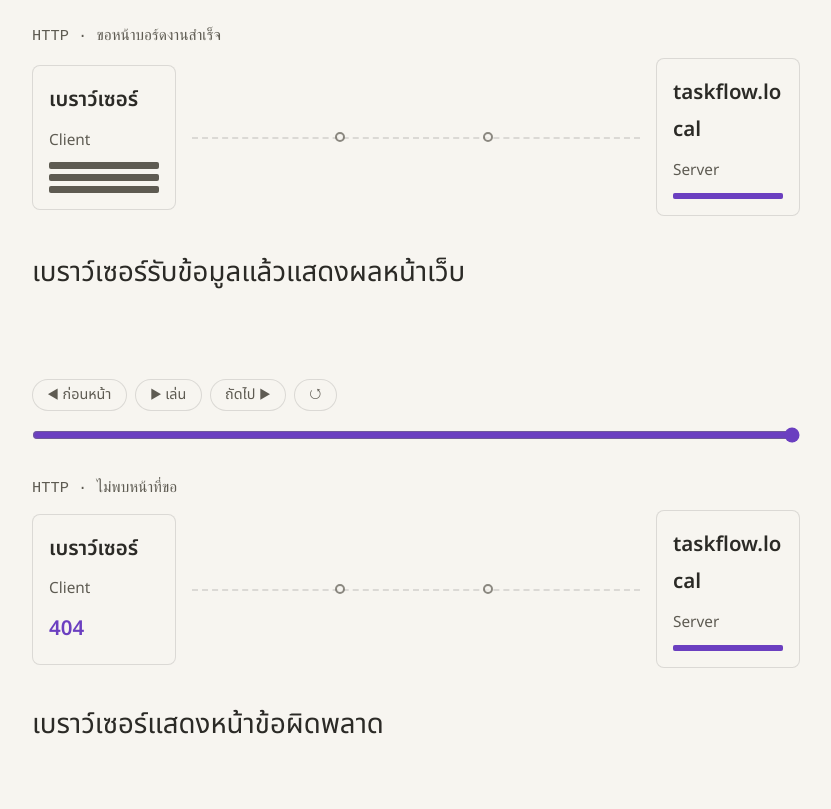
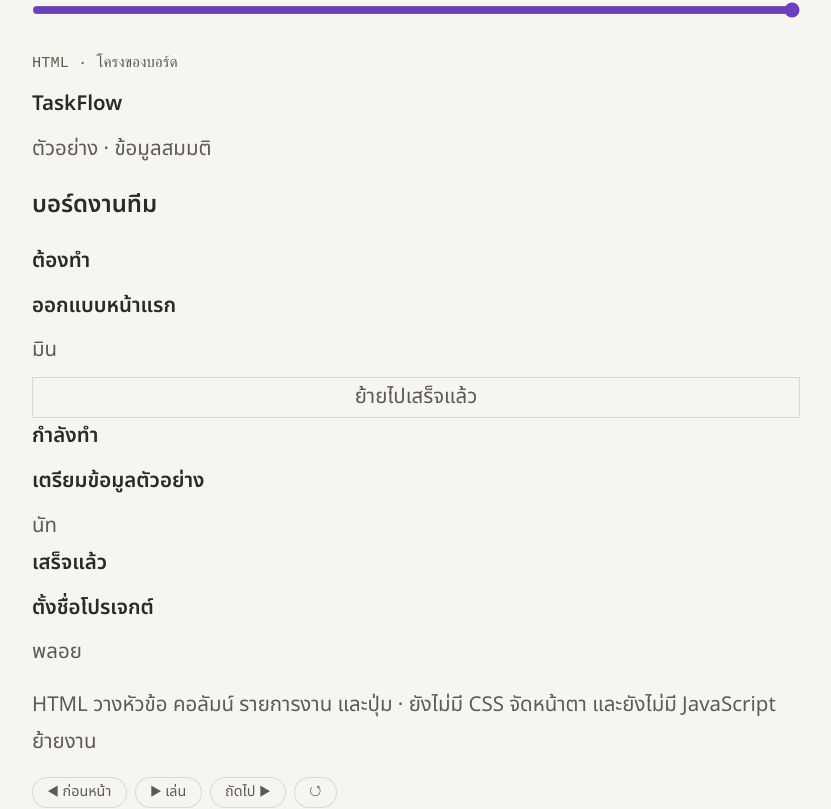
Before and after one commit to ArrayaWongsaita/dn_ai_in, a React (Vite) app: page /dev/animations in a window 1280 px wide. Shown: the part 3433-4242 px from the top of the page, without its empty margins (224-1055 px from the left). Built offline with nearby package versions, Linux system fonts and the light colour scheme.

Commit message:
feat: illustrate HTML CSS and JavaScript layers (ticket 05)

```diff
--- a/src/content/chapters/web-basics/slides.ts
+++ b/src/content/chapters/web-basics/slides.ts
@@ -39,6 +39,21 @@ const slides: SlideData[] = [
     sub: 'ตัวอย่าง: client ขอ /missing → server ตอบ 404 พร้อมหน้าข้อผิดพลาด\n404 หมายถึงไม่พบสิ่งที่ขอ · คำตอบนี้ยังเป็น response จาก server',
     src: 'HTTP Semantics · RFC 9110 §15.5.5 · https://www.rfc-editor.org/rfc/rfc9110.html#name-404-not-found',
   },
+  {
+    type: 'webflow', scene: 'build-html',
+    title: 'HTML · โครงของหน้าบอร์ดงาน',
+    sub: 'หัวข้อ คอลัมน์ รายการงาน และปุ่ม คือส่วนประกอบของหน้าเว็บ\nตัวอย่าง TaskFlow ยังไม่มีหน้าตาจาก CSS และปุ่มยังย้ายงานไม่ได้',
+  },
+  {
+    type: 'webflow', scene: 'build-css',
+    title: 'CSS · เพิ่มหน้าตาให้โครงเดิม',
+    sub: 'บอร์ดเดิมมีสี เส้นขอบ และคอลัมน์เรียงเคียงกัน\nCSS จัดหน้าตา ส่วนปุ่มย้ายงานยังไม่ทำงาน',
+  },
+  {
+    type: 'webflow', scene: 'build-js',
+    title: 'JavaScript · เพิ่มพฤติกรรมให้หน้าเว็บ',
+    sub: 'โครงและหน้าตาของบอร์ดเดิมยังอยู่ · เพิ่มการตอบสนองเมื่อกดปุ่ม\nลองกดย้ายงาน แล้วดูการ์ดไปอยู่คอลัมน์เสร็จแล้ว (ข้อมูลสมมติ)',
+  },
 ]
 
 export default slides
--- a/src/dev/DevAnimations.tsx
+++ b/src/dev/DevAnimations.tsx
@@ -30,7 +30,7 @@ export default function DevAnimations() {
           </Demo>
         </SeenContext>
       </Section>
-      <Section title="WebFlow" note="ตัวอย่าง TaskFlow · Client/Server, DNS, HTTP 200 และ 404 · เล่น หยุด เลื่อนทีละขั้น และลากดูได้">
+      <Section title="WebFlow" note="ตัวอย่าง TaskFlow · Client/Server, DNS, HTTP 200/404 และบอร์ด HTML → CSS → JS · เล่น หยุด เลื่อนทีละขั้น และลากดูได้">
         <SeenContext value={true}>
           {Object.entries(webFlowScenes).map(([sceneId, scene]) => (
             <Demo key={sceneId} name={scene.title}>
--- a/src/shared/animation/webflow/example.ts
+++ b/src/shared/animation/webflow/example.ts
@@ -1,2 +1,12 @@
-/** Fictional domain and documentation IP; no real DNS request is made. */
-export const webFlowExample = { domain: 'taskflow.example', address: '192.0.2.10', path: '/board' } as const
+/** All TaskFlow content is fictional; shared by the three page-building scenes. */
+export const webFlowExample = {
+  domain: 'taskflow.example', address: '192.0.2.10', path: '/board',
+  name: 'TaskFlow', label: 'ตัวอย่าง · ข้อมูลสมมติ', board: 'บอร์ดงานทีม',
+  columns: ['ต้องทำ', 'กำลังทำ', 'เสร็จแล้ว'],
+  tasks: [
+    { title: 'ออกแบบหน้าแรก', owner: 'มิน', column: 0 },
+    { title: 'เตรียมข้อมูลตัวอย่าง', owner: 'นัท', column: 1 },
+    { title: 'ตั้งชื่อโปรเจกต์', owner: 'พลอย', column: 2 },
+  ],
+  move: 'ย้ายไปเสร็จแล้ว', moved: 'ย้ายงานแล้ว · ไม่ได้บันทึกข้อมูลจริง',
+} as const
--- a/src/shared/animation/webflow/index.ts
+++ b/src/shared/animation/webflow/index.ts
@@ -1,5 +1,6 @@
 import { clientServer } from './client-server'
 import { dns } from './dns'
+import { buildHtml, buildCss, buildJs, type WebFlowPageDefinition } from './page'
 import type { WebFlowDiagramDefinition } from './types'
 import type { HttpExchangeData } from '@/shared/types/animation'
 import type { WebFlowSceneId } from '@/shared/types/slide'
@@ -14,6 +15,9 @@ export interface WebFlowHttpSceneDefinition {
 export const webFlowScenes = {
   'client-server': clientServer,
   dns,
+  'build-html': buildHtml,
+  'build-css': buildCss,
+  'build-js': buildJs,
   'http-200': {
     kind: 'http', title: 'HTTP · ขอหน้าบอร์ดงานสำเร็จ',
     http: { method: 'GET', path: '/board', status: 200, statusText: 'OK', host: 'taskflow.local' },
@@ -22,4 +26,4 @@ export const webFlowScenes = {
     kind: 'http', title: 'HTTP · ไม่พบหน้าที่ขอ',
     http: { method: 'GET', path: '/missing', status: 404, statusText: 'Not Found', host: 'taskflow.local' },
   },
-} satisfies Record<WebFlowSceneId, WebFlowHttpSceneDefinition | WebFlowDiagramDefinition>
+} satisfies Record<WebFlowSceneId, WebFlowHttpSceneDefinition | WebFlowDiagramDefinition | WebFlowPageDefinition>
--- /dev/null
+++ b/src/shared/animation/webflow/page.ts
@@ -0,0 +1,31 @@
+import { dur, ease } from '../motion'
+
+export interface WebFlowPageDefinition {
+  kind: 'page'
+  layer: 'html' | 'css' | 'js'
+  title: string
+  caption: string
+  build: (tl: gsap.core.Timeline) => void
+}
+
+function revealBoard(tl: gsap.core.Timeline) {
+  tl.addLabel('start').fromTo('[data-el="board"]', { opacity: 0, yPercent: 5 }, {
+    opacity: 1, yPercent: 0, duration: dur.base, ease: ease.out,
+  }).addLabel('board')
+}
+
+export const buildHtml: WebFlowPageDefinition = {
+  kind: 'page', layer: 'html', title: 'HTML · โครงของบอร์ด',
+  caption: 'HTML วางหัวข้อ คอลัมน์ รายการงาน และปุ่ม · ยังไม่มี CSS จัดหน้าตา และยังไม่มี JavaScript ย้ายงาน',
+  build: revealBoard,
+}
+export const buildCss: WebFlowPageDefinition = {
+  kind: 'page', layer: 'css', title: 'CSS · หน้าตาของบอร์ด',
+  caption: 'เพิ่ม CSS ให้โครงเดิม: สี เส้นขอบ การ์ด และคอลัมน์เคียงกัน · ปุ่มยังย้ายงานไม่ได้',
+  build: revealBoard,
+}
+export const buildJs: WebFlowPageDefinition = {
+  kind: 'page', layer: 'js', title: 'JavaScript · บอร์ดโต้ตอบได้',
+  caption: 'เพิ่ม JavaScript ให้บอร์ดเดิม · กดย้ายงานเพื่อเปลี่ยนคอลัมน์ของการ์ดได้ในหน้านี้',
+  build: revealBoard,
+}
--- a/src/shared/components/organisms/WebFlow.tsx
+++ b/src/shared/components/organisms/WebFlow.tsx
@@ -1,12 +1,14 @@
 import { webFlowScenes } from '@/shared/animation/webflow'
 import type { WebFlowHttpData, WebFlowSceneId } from '@/shared/types/slide'
 import { WebFlowDiagram } from './WebFlowDiagram'
+import { WebFlowPage } from './WebFlowPage'
 import { HttpExchange } from './HttpExchange'
 import s from './WebFlow.module.css'
 
 /** Registered HTTP scenes reuse HttpExchange's timeline, captions and controls. */
 export function WebFlow({ sceneId, http }: { sceneId: WebFlowSceneId; http?: WebFlowHttpData }) {
   const scene = webFlowScenes[sceneId]
+  if (scene.kind === 'page') return <WebFlowPage key={sceneId} scene={scene} />
   if (scene.kind === 'diagram') return <WebFlowDiagram scene={scene} />
   const status = http?.status ?? scene.http.status
   const statusText = status === 200 ? 'OK' : status === 404 ? 'Not Found' : ''
--- /dev/null
+++ b/src/shared/components/organisms/WebFlowPage.module.css
@@ -0,0 +1,9 @@
+.plain { color: var(--fg); }
+.plain .action { font: inherit; color: var(--muted); background: var(--bg); border: 1px solid var(--line); }
+.styled { padding: var(--gap-md); border: 1px solid var(--accent); border-radius: var(--radius); background: var(--bg); }
+.styled .header { color: var(--accent); border-bottom: 1px solid var(--line); padding-bottom: var(--gap-sm); }
+.styled .columns { display: flex; flex-wrap: wrap; gap: var(--gap-md); }
+.styled .column { flex: 1; min-width: 0; border: 1px solid var(--line); border-radius: var(--radius); padding: var(--gap-sm); }
+.styled .card { border: 1px solid var(--accent); border-radius: var(--radius); padding: var(--gap-sm); overflow-wrap: anywhere; }
+.styled .action { font: inherit; font-size: var(--fs-small); color: var(--bg); background: var(--accent); border: 1px solid var(--accent); border-radius: var(--radius-pill); padding: var(--gap-sm); cursor: pointer; }
+.styled .action:disabled { color: var(--muted); background: var(--bg); border-color: var(--line); cursor: default; }
--- /dev/null
+++ b/src/shared/components/organisms/WebFlowPage.tsx
@@ -0,0 +1,56 @@
+import { useState } from 'react'
+import { Stack, Text } from '@/shared/components/atoms'
+import { TimelineControls } from '@/shared/components/molecules'
+import { useTimeline } from '@/shared/hooks'
+import type { WebFlowPageDefinition } from '@/shared/animation/webflow/page'
+import { webFlowExample as example } from '@/shared/animation/webflow/example'
+import s from './WebFlowPage.module.css'
+
+/** The same board markup gains presentation, then a local task-moving behavior. */
+export function WebFlowPage({ scene }: { scene: WebFlowPageDefinition }) {
+  const [moved, setMoved] = useState(false)
+  const [scope, tl] = useTimeline(scene.build)
+  const interactive = scene.layer === 'js' && tl.step > 0
+  return (
+    <Stack gap="md">
+      <div ref={scope} data-board-scene={scene.layer}>
+        <section data-el="board" className={scene.layer === 'html' ? s.plain : s.styled} aria-label={`${example.name} · ${scene.title}`}>
+          <Stack gap="md">
+            <header className={s.header}>
+              <Stack gap="sm"><strong>{example.name}</strong><Text variant="muted">{example.label}</Text></Stack>
+            </header>
+            <h3>{example.board}</h3>
+            <div className={s.columns}>
+              {example.columns.map((column, columnIndex) => (
+                <section className={s.column} key={column} aria-label={column}>
+                  <Stack gap="sm">
+                    <h4>{column}</h4>
+                    {example.tasks.map((task, taskIndex) => (
+                      (taskIndex === 0 && moved && interactive ? 2 : task.column) === columnIndex && (
+                        <article className={s.card} key={task.title}>
+                          <Stack gap="sm">
+                            <strong>{task.title}</strong><Text variant="muted">{task.owner}</Text>
+                            {taskIndex === 0 && !(moved && interactive) && (
+                              <button className={s.action} disabled={!interactive} onClick={() => setMoved(true)}>{example.move}</button>
+                            )}
+                          </Stack>
+                        </article>
+                      )
+                    ))}
+                  </Stack>
+                </section>
+              ))}
+            </div>
+            {moved && interactive && <div role="status"><Text variant="muted">{example.moved}</Text></div>}
+          </Stack>
+        </section>
+      </div>
+      <div aria-live="polite"><Text variant="muted">{scene.caption}</Text></div>
+      <TimelineControls playing={tl.playing} progress={tl.progress}
+        canPrev={tl.step > 0} canNext={tl.step < tl.stepCount - 1}
+        onToggle={tl.toggle} onRestart={() => { setMoved(false); tl.restart() }}
+        onPrev={() => { setMoved(false); tl.goToStep(tl.step - 1) }}
+        onNext={() => tl.goToStep(tl.step + 1)} onSeek={tl.seek} />
+    </Stack>
+  )
+}
--- a/src/shared/types/slide.ts
+++ b/src/shared/types/slide.ts
@@ -24,7 +24,7 @@ export type LlmFlowSceneId = 'overview' | 'tokenize' | 'predict' | 'loop' | 'con
 export interface LlmFlowData { type: 'llmflow'; scene: LlmFlowSceneId; title: string; sub?: string }
 
 /** HTTP scenes share the existing request/response diagram. */
-export type WebFlowSceneId = 'client-server' | 'dns' | 'http-200' | 'http-404'
+export type WebFlowSceneId = 'client-server' | 'dns' | 'http-200' | 'http-404' | 'build-html' | 'build-css' | 'build-js'
 export interface WebFlowHttpData {
   method?: string
   path?: string
```
Also changed, not shown: 1 other file (tests, documents, lock files or other folders).
